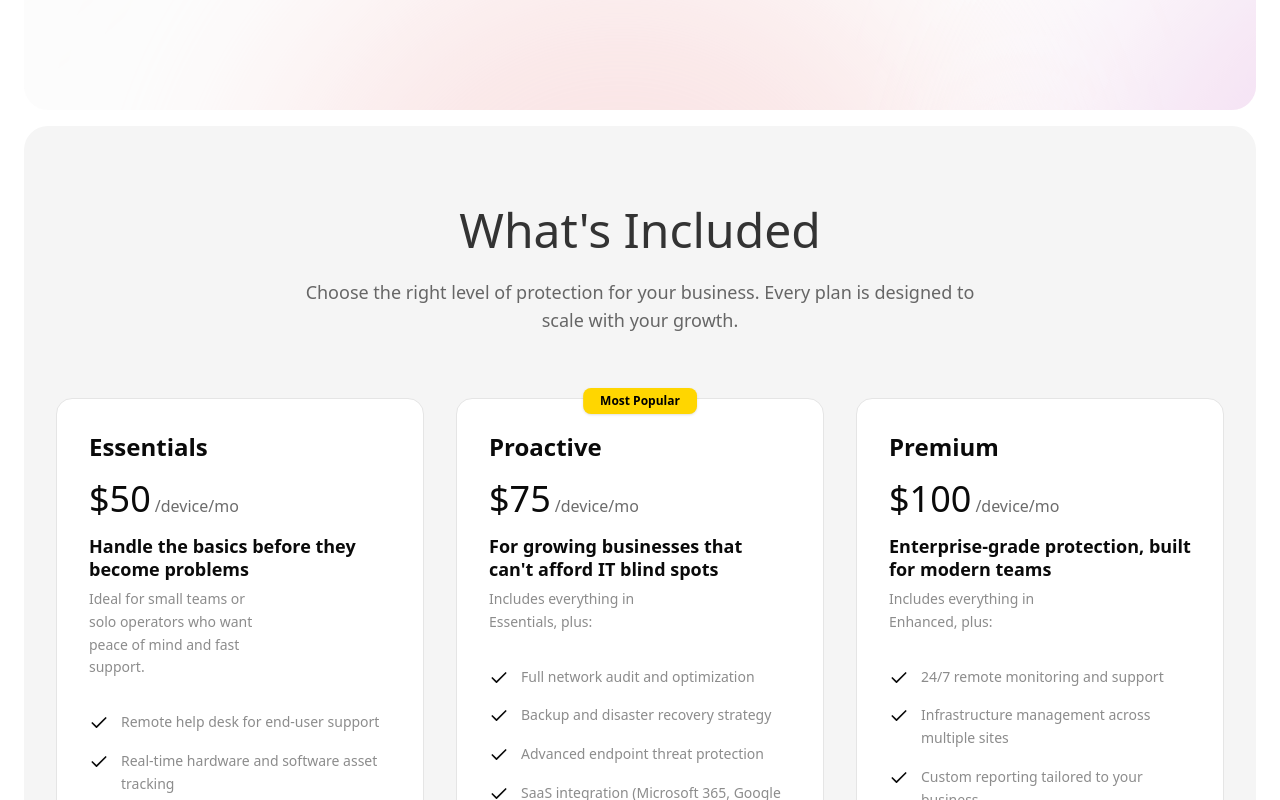
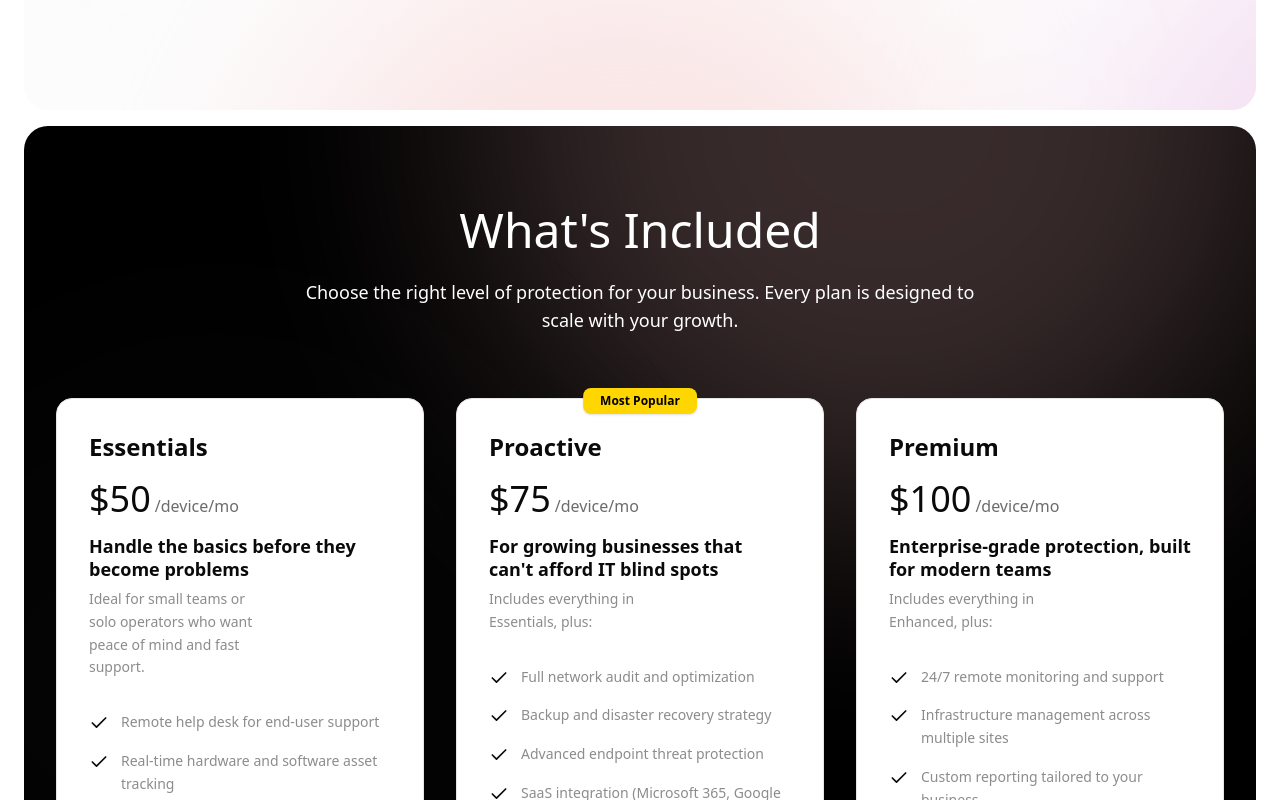
Before and after one commit to helpdesk411/helpdesk-411, a React (Vite) app: page / in a window 1280 px wide. Shown: the part 3600-4400 px from the top of the page. Built offline with nearby package versions, Linux system fonts and the light colour scheme; a web font is replaced by a local one.

Commit message:
style: update pricing for main route

```diff
--- a/src/sections/Pricing.tsx
+++ b/src/sections/Pricing.tsx
@@ -132,8 +132,8 @@ export function Pricing() {
   // Define colors for each route
   const routeStyles: Record<string, { titleColor: string; bodyColor: string }> = {
     "/": {
-      titleColor: "text-[#333333]",
-      bodyColor: "text-[#666666]",
+      titleColor: "text-white",
+      bodyColor: "text-white",
     },
     "/b": {
       titleColor: "text-white",
@@ -156,7 +156,7 @@ export function Pricing() {
         pathname === "/c" ? "bg-[#f5f5f5]" : ""
       )}
       style={{
-        backgroundImage: pathname === "/b" ? "none" : pathname === "/c" ? "none" : 'url(/images/partners_bg.svg)',
+        backgroundImage: pathname === "/b" ? "none" : pathname === "/c" ? "none" : 'url(/images/pricing_bg_main.svg)',
         backgroundColor: pathname === "/b" ? "#242424" : pathname === "/c" ? "transparent" : "black"
       }}
     >
@@ -183,7 +183,7 @@ export function Pricing() {
         </div>
       </div>
     ) : (
-      <Section id="pricing" className="px-8 bg-[#f5f5f5]">
+      <Section id="pricing" className="px-4 py-10 md:px-8 md:py-20">
         <div className="text-center mb-16">
           <h2 className={cn("text-3xl font-light md:text-4xl lg:text-5xl mb-6", titleColor)}>
             What's Included
```
Also changed, not shown: public/images/pricing_bg_main.svg (added).
